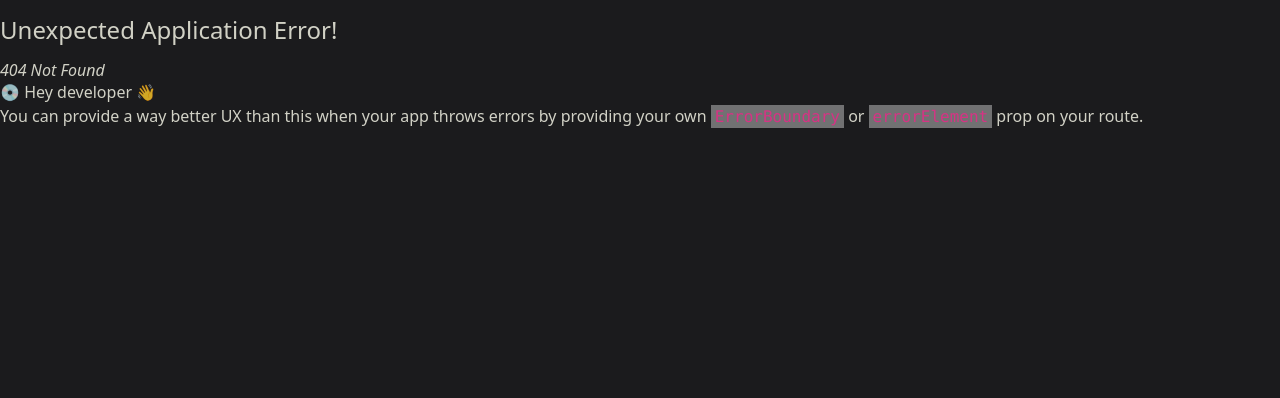
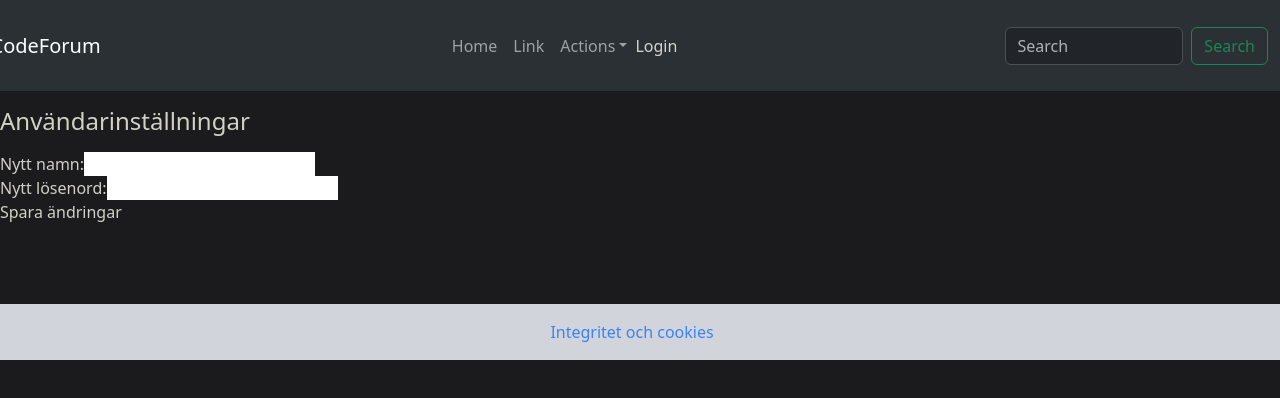
Before and after one commit to sheilabarnagot/Grupprojektet, a React (Vite) app in the folder frontend/: page /user-settings in a window 1280 px wide. Before the commit this address had no page. Shown: the top 398 px of the page. Built offline with nearby package versions, Linux system fonts and the light colour scheme; no server answers.

Commit message:
fixed UserSettings

```diff
--- a/frontend/src/Nav_bar.tsx
+++ b/frontend/src/Nav_bar.tsx
@@ -1,26 +1,26 @@
-import Container from 'react-bootstrap/Container';
-import Nav from 'react-bootstrap/Nav';
-import Navbar from 'react-bootstrap/Navbar';
-import NavDropdown from 'react-bootstrap/NavDropdown';
-import Form from 'react-bootstrap/Form';
-import Button from 'react-bootstrap/Button';
-import { useEffect, useState } from 'react';
-import { NavLink, useNavigate } from 'react-router-dom';
+import Container from "react-bootstrap/Container";
+import Nav from "react-bootstrap/Nav";
+import Navbar from "react-bootstrap/Navbar";
+import NavDropdown from "react-bootstrap/NavDropdown";
+import Form from "react-bootstrap/Form";
+import Button from "react-bootstrap/Button";
+import { useEffect, useState } from "react";
+import { NavLink, useNavigate } from "react-router-dom";
 
 export const Nav_bar = () => {
-  const [darkMode, setDarkMode] = useState('dark');
+  const [darkMode, setDarkMode] = useState("dark");
   const toggleDarkMode = () => {
-    darkMode === 'dark' ? setDarkMode('light') : setDarkMode('dark');
+    darkMode === "dark" ? setDarkMode("light") : setDarkMode("dark");
   };
   const [item, setItem] = useState<any>(null);
   const navigate = useNavigate();
   useEffect(() => {
-    const getitem = localStorage.getItem('items');
+    const getitem = localStorage.getItem("items");
     if (getitem) setItem(getitem);
   });
 
   const navigateToLogin = () => {
-    item ? navigate('/') : navigate('/login');
+    item ? navigate("/") : navigate("/login");
   };
 
   return (
@@ -31,7 +31,8 @@ export const Nav_bar = () => {
           data-bs-theme={darkMode}
           expand="sm"
           id="navbar-navbar-Nav_bar"
-          className="bg-body-tertiary w-100">
+          className="bg-body-tertiary w-100"
+        >
           <Container id="navbar-Nav_bar" fluid>
             <div className="flex justify-end w-1/12">
               <Navbar.Brand as={NavLink} to="/">
@@ -43,8 +44,9 @@ export const Nav_bar = () => {
             <Navbar.Collapse id="navbarScroll">
               <Nav
                 className="me-auto my-2 my-lg-0"
-                style={{ minHeight: '75px', width: '100%' }}
-                navbarScroll>
+                style={{ minHeight: "75px", width: "100%" }}
+                navbarScroll
+              >
                 <div className="flex w-full items-center justify-center">
                   <Nav.Link as={NavLink} to="/" href="#action1">
                     Home
@@ -64,13 +66,17 @@ export const Nav_bar = () => {
                     <NavDropdown.ItemText>
                       <Button
                         onClick={toggleDarkMode}
-                        variant="outline-primary">
+                        variant="outline-primary"
+                      >
                         Toggle dark mode
                       </Button>
                     </NavDropdown.ItemText>
+                    <NavDropdown.Item as={NavLink} to="/user-settings">
+                      User Settings
+                    </NavDropdown.Item>
                   </NavDropdown>
                   <p onClick={navigateToLogin}>
-                    {item !== 'undefined' && item ? 'user settings' : 'Login'}
+                    {item !== "undefined" && item ? "user settings" : "Login"}
                   </p>
                 </div>
               </Nav>
--- /dev/null
+++ b/frontend/src/UserSettings.tsx
@@ -0,0 +1,77 @@
+import { useState, useEffect } from 'react';
+
+
+const UserSettings = () => {
+  const userId = 1; // Ersätt med det faktiska användar-ID
+
+  // Tillstånd för användaruppgifter
+  const [name, setName] = useState('');
+  const [password, setPassword] = useState('');
+
+  useEffect(() => {
+    // Hämta användaruppgifter som finns
+    getUserData();
+  }, []);
+
+  const getUserData = async () => {
+    try {
+      const response = await fetch(`/api/editprofile/${userId}`);
+      if (!response.ok) {
+        throw new Error('Failed to fetch user data');
+      }
+      const data = await response.json();
+      setName(data.user.name);
+      setPassword(data.user.password);
+    } catch (error) {
+      console.error('Error fetching user profile:', error);
+    }
+  };
+
+  const handleSaveChanges = async () => {
+    try {
+      const response = await fetch(`/api/editprofile/${userId}`, {
+        method: 'POST',
+        headers: {
+          'Content-Type': 'application/json',
+        },
+        body: JSON.stringify({ name, password }),
+      });
+
+      if (response.ok) {
+        alert('Profilen har uppdaterats!');
+      } else {
+        const errorData = await response.json();
+        console.error('Error saving user profile:', errorData.message);
+      }
+    } catch (error) {
+      console.error('Error saving user profile:', error);
+    }
+  };
+
+  return (
+      <div>
+        <h2>Användarinställningar</h2>
+        <label htmlFor="name">Nytt namn:</label>
+        <input
+          type="text"
+          id="name"
+          value={name}
+          onChange={(e) => setName(e.target.value)}
+          style={{ color: 'black', backgroundColor: 'white' }}
+        />
+        <br />
+        <label htmlFor="password">Nytt lösenord:</label>
+        <input
+          type="password"
+          id="password"
+          value={password}
+          onChange={(e) => setPassword(e.target.value)}
+          style={{ color: 'black', backgroundColor: 'white' }}
+        />
+        <br />
+        <button onClick={handleSaveChanges}>Spara ändringar</button>
+      </div>
+    );
+};
+
+export default UserSettings;
--- a/frontend/src/main.tsx
+++ b/frontend/src/main.tsx
@@ -11,6 +11,7 @@ import LoginPage from './auth/pages/LoginPage.tsx';
 import Footer from './footer/Footer.tsx';
 import { CreateComment } from './Posts/CreateComment.tsx';
 import GDPRInfo from './gdpr/Gdpr.tsx';
+import UserSettings from './UserSettings.tsx'; // Uppdatera med rätt sökväg
 
 const router = createBrowserRouter([
   {
@@ -62,6 +63,10 @@ const router = createBrowserRouter([
         element: <LoginPage />,
       },
       {
+        path: '/user-settings', // Lägg till ny rutt för UserSettings
+        element: <UserSettings />,
+      },
+      {
         path: '/gdpr',
         element: <GDPRInfo />,
       },
```
Also changed, not shown: 1 other file (tests, documents, lock files or other folders).
